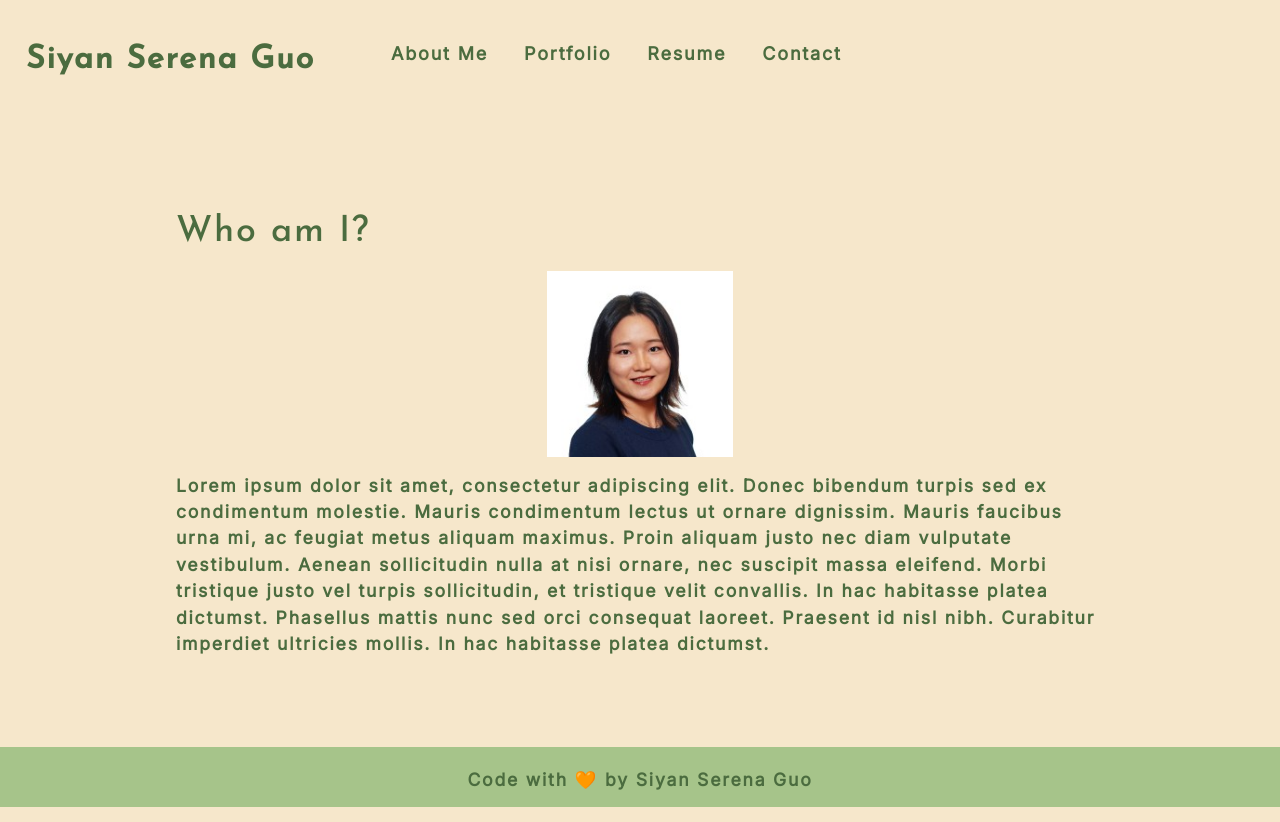
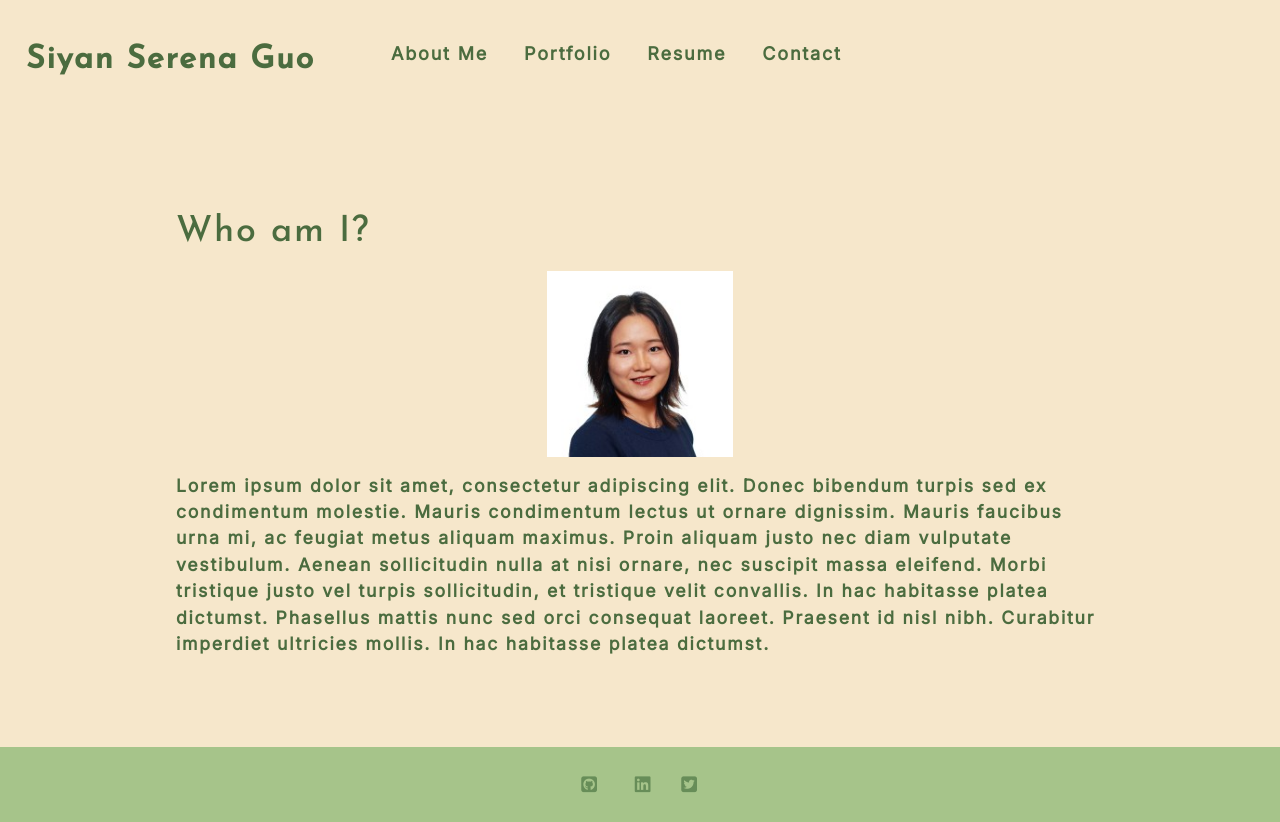
Before and after one commit to SiyanGuo/Portfolio, a React (Create React App) app: page / in a window 1280 px wide. Built offline with nearby package versions, Linux system fonts and the light colour scheme.

Commit message:
add links in the footer component

```diff
--- a/public/index.html
+++ b/public/index.html
@@ -26,6 +26,7 @@
   <link rel="preconnect" href="https://fonts.gstatic.com" crossorigin>
   <link href="https://fonts.googleapis.com/css2?family=Inter&family=Josefin+Sans:wght@400;500&display=swap"
     rel="stylesheet">
+    <script src="https://kit.fontawesome.com/d37c730b0c.js" crossorigin="anonymous"></script>
   <title>React App</title>
 </head>
 
--- a/src/assets/portfolio.json
+++ b/src/assets/portfolio.json
@@ -8,7 +8,7 @@
     },
     {
         "id": "2",
-        "name": "Tech Bloc",
+        "name": "Tech Blog",
         "image": "../../assets/blog.jpg",
         "github": "https://github.com/SiyanGuo/Tech-Blog",
         "deploy": "https://stormy-ravine-38393.herokuapp.com/"
--- a/src/components/Footer/Footer.js
+++ b/src/components/Footer/Footer.js
@@ -1,30 +1,32 @@
 import React from 'react';
 
 const Footer = () => {
-    var style = {
-        backgroundColor: "#F8F8F8",
-        borderTop: "1px solid #E7E7E7",
-        textAlign: "center",
-        padding: "20px",
-        position: "fixed",
-        left: "0",
-        bottom: "0",
-        height: "60px",
-        width: "100%",
-    }
+    // var style = {
+    //     backgroundColor: "#F8F8F8",
+    //     borderTop: "1px solid #E7E7E7",
+    //     textAlign: "center",
+    //     padding: "20px",
+    //     position: "fixed",
+    //     left: "0",
+    //     bottom: "0",
+    //     height: "60px",
+    //     width: "100%",
+    // }
 
-    var phantom = {
-        display: 'block',
-        padding: '20px',
-        height: '60px',
-        width: '100%',
-    }
+    // var phantom = {
+    //     display: 'block',
+    //     padding: '20px',
+    //     height: '60px',
+    //     width: '100%',
+    // }
 
     return (
 
-        <footer style={phantom}>
-            <div stype={style}>
-                <p>Code with 🧡  by Siyan Serena Guo</p>
+        <footer >
+            <div >
+                <a href="https://github.com/SiyanGuo" rel="noreferrer" target="_blank"><i class="fab fa-github-square icon"></i> </a>
+                <a href="https://www.linkedin.com/in/serenasiyanguo/" rel="noreferrer" target="_blank"><i class="fab fa-linkedin icon"></i></a>
+                <a href="https://twitter.com/guo_siyan" rel="noreferrer" target="_blank"><i class="fab fa-twitter-square icon"></i> </a>
             </div>
         </footer>
     )
--- a/src/components/Portfolio/Portfolio.js
+++ b/src/components/Portfolio/Portfolio.js
@@ -6,15 +6,9 @@ const Portfolio = () => {
     // const test = portfolioList[0]
     // console.log("test", test);
     return (
-        <div className=" flex-row">
-            {/* <h2 >Portfolio</h2>
-            <div>
-                <img src={require('../../assets/blog.jpg').default} alt="portfolio1"></img>
-                <h4>{test.name}</h4>
-                <a href={test.github} rel="noreferrer" target="_blank">Github</a>
-                <a href={test.deploy} rel="noreferrer" target="_blank">Deployed</a>
-            </div> */}
-
+        <div className="container">
+            <h2 >Portfolio</h2>
+            <div className="flex-row">
                 {portfolioList.map(portfolio => (
                     <Project
                         id={portfolio.id}
@@ -24,6 +18,7 @@ const Portfolio = () => {
                     />
                 ))}
             </div>
+        </div>
     );
 }
 
--- a/src/index.css
+++ b/src/index.css
@@ -40,9 +40,14 @@ body {
 }
 
 footer {
-padding:3%;
+padding:1rem;
 background-color:var(--lighter);
 text-align: center;
+}
+
+.icon{
+  padding:1%;
+
 }
 
 label{
```
Lines whose indentation alone changed are shown as unchanged.
